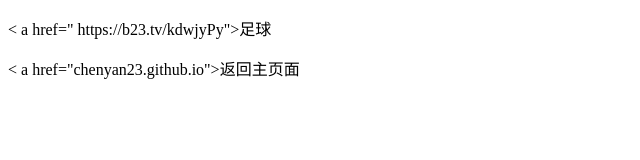
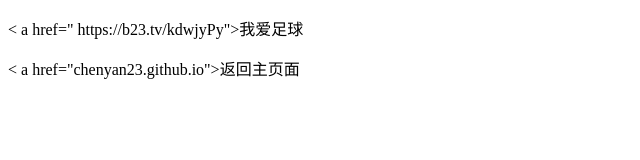
Before and after one commit to chenyan23/bilibili.html, a plain HTML site: page bilibili.html in a window 1280 px wide. Shown: the full height of the page, 0-640 px from the left. Drawn offline with Linux system fonts and the light colour scheme.

Commit message:
Update bilibili.html

```diff
--- a/bilibili.html
+++ b/bilibili.html
@@ -6,7 +6,7 @@
 </head>
 <body>
 <p>
-< a href=" https://b23.tv/kdwjyPy">足球</ a>
+< a href=" https://b23.tv/kdwjyPy">我爱足球</ a>
 </p>
 <p>
 < a href="chenyan23.github.io">返回主页面</ a>
```
